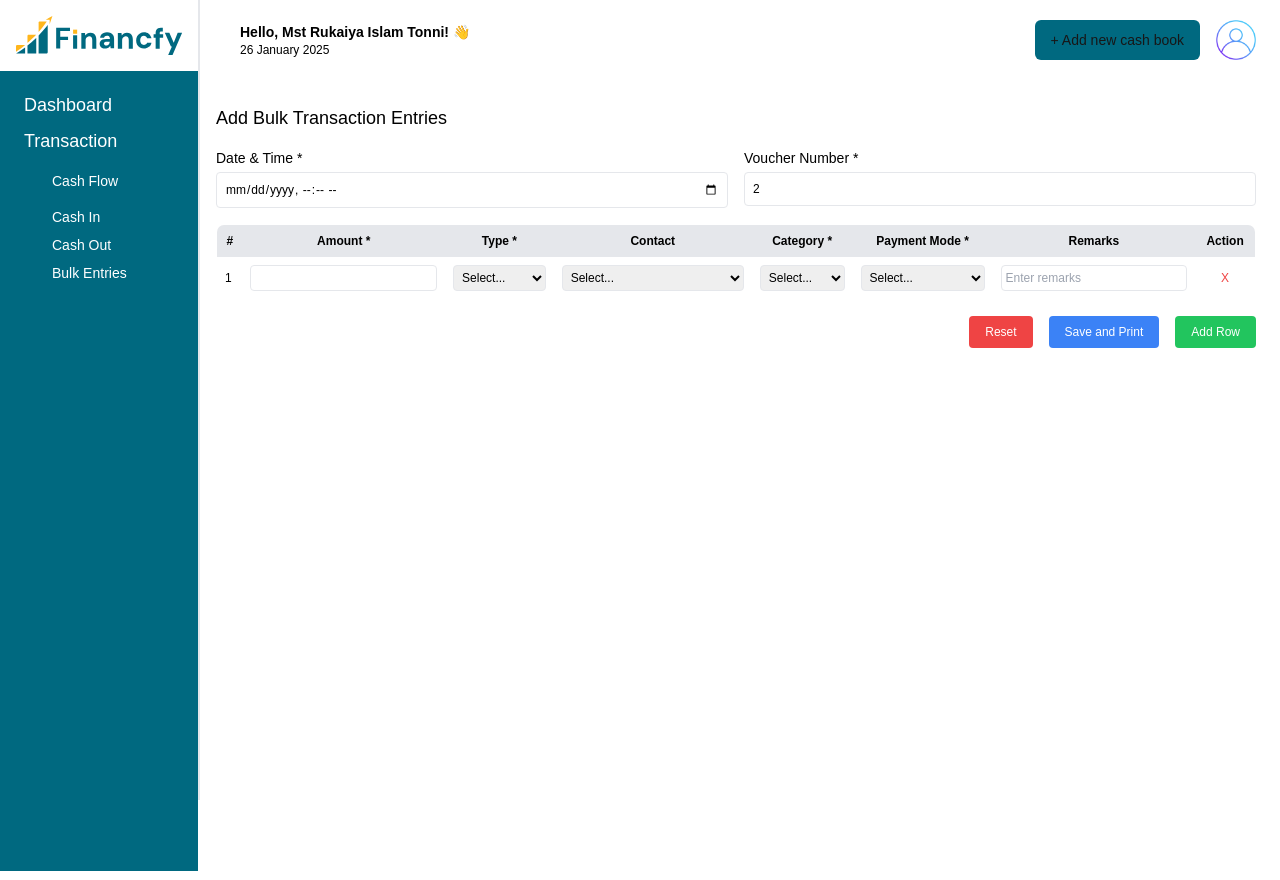
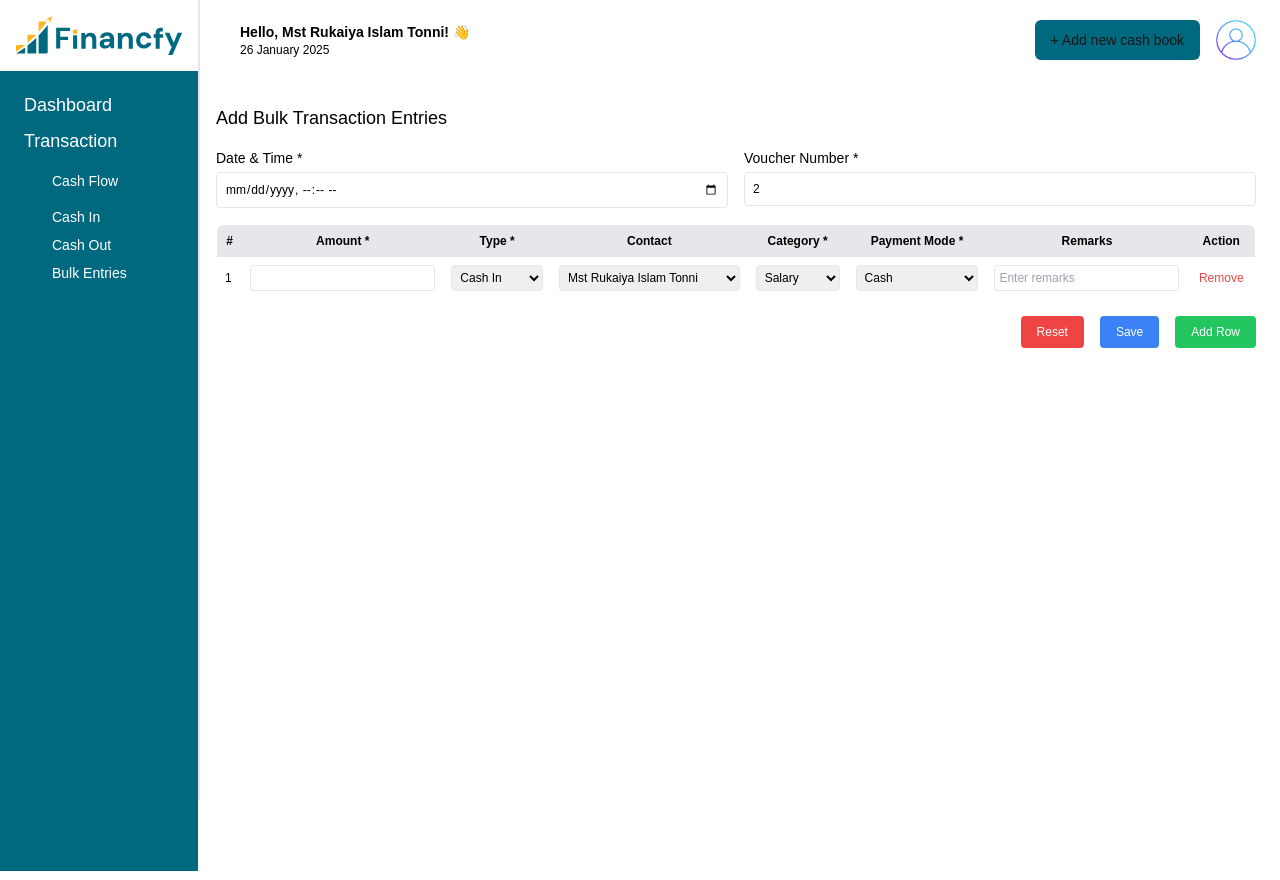
Before and after one commit to nokibsarkar/financfy-bulk-entry, a Next.js app in the folder frontend/: page /bulkEntries in a window 1280 px wide. Built offline with nearby package versions, Linux system fonts and the light colour scheme.

Commit message:
added row

```diff
--- a/frontend/app/bulkEntries/page.tsx
+++ b/frontend/app/bulkEntries/page.tsx
@@ -1,5 +1,81 @@
-import React from 'react'
+'use client'
+import React, { useEffect } from 'react'
+
+const BulkEntryRow = ({ ref, removeRowByID, id }: any) => {
+    const [count, setCount] = React.useState(1);
+    const [type, setType] = React.useState('Cash In');
+    const [contact, setContact] = React.useState('Mst Rukaiya Islam Tonni');
+    const [category, setCategory] = React.useState('Salary');
+    const [receiveMode, setReceiveMode] = React.useState('Cash');
+    const [remarks, setRemarks] = React.useState('');
+    useEffect(() => {
+        if(!ref)
+            return;
+        if (ref.current)
+            return;
+        ref.current = {
+            getValues: () => ({
+                type,
+                contact,
+                category,
+                receiveMode,
+                remarks,
+            }),
+        }
+    }, []);
+
+    return (
+        <tr className="border-b text-xs" id={id}>
+            <td className="p-2">1</td>
+            <td className="p-2"><input type="number" className="w-full p-1 border rounded" /></td>
+            <td className="p-2"><select className="w-full p-1 border rounded" value={type} onChange={e => setType(e.target.value)}>
+                <option>Select...</option>
+                <option>Cash In</option>
+                <option>Cash Out</option>
+            </select></td>
+            <td className="p-2"><select className="w-full p-1 border rounded" value={contact} onChange={e => setContact(e.target.value)}>
+                <option>Select...</option>
+                <option>Mst Rukaiya Islam Tonni</option>
+            </select></td>
+            <td className="p-2"><select className="w-full p-1 border rounded" value={category} onChange={e => setCategory(e.target.value)}>
+                <option>Select...</option>
+                <option>Salary</option>
+            </select></td>
+            <td className="p-2"><select className="w-full p-1 border rounded" value={receiveMode} onChange={e => setReceiveMode(e.target.value)}>
+                <option disabled>Select...</option>
+                <option>Cash</option>
+                <option>Online method</option>
+                <option>Bank</option>
+            </select></td>
+            <td className="p-2"><input type="text" className="w-full p-1 border rounded" placeholder="Enter remarks" value={remarks} onChange={e => setRemarks(e.target.value)} /></td>
+            <td className="p-2 text-center">
+                <button className="text-red-500" onClick={removeRowByID}>Remove</button>
+            </td>
+        </tr>
+    )
+}
 export default function User() {
+    const [rows, setRows] = React.useState<React.ReactNode[]>([]);
+    const [refs, setRefs] = React.useState<{ [k : string] : {current: any }}>({});
+    const removeRowByID = (id: string) => () => {
+        const ref = refs[id];
+        if(ref && ref.current)
+            delete refs[id];
+        setRows(rows.filter((r: any) => r.id !== id));
+    }
+    const addRow = () => {
+        const uniqueID = Math.random().toString(36).substring(7);
+        const ref = React.createRef();
+        setRefs({ ...refs, [uniqueID]: ref });
+        setRows([...rows, <BulkEntryRow ref={ref} removeRowByID={removeRowByID(uniqueID)} id={uniqueID} key={uniqueID} />]);
+    }
+    const saveBulkTransaction = () => {
+        const data = refs ? Object.values(refs).map(r => r.current.getValues()) : [];
+        console.log(data);
+    }
+    useEffect(() => {
+        addRow();
+    }, []);
     return (
         <main className='text-black bg-white ml-48' >
             <div className=" w-full h-screen bg-white p-6 ">
@@ -30,40 +106,14 @@ export default function User() {
                         </tr>
                     </thead>
                     <tbody>
-        <tr className="border-b text-xs">
-            <td className="p-2">1</td>
-            <td className="p-2"><input type="number" className="w-full p-1 border rounded" /></td>
-            <td className="p-2"><select className="w-full p-1 border rounded">
-                <option>Select...</option>
-                <option>Cash In</option>
-                <option>Cash Out</option>
-                </select></td>
-            <td className="p-2"><select className="w-full p-1 border rounded">
-                <option>Select...</option>
-                <option>Mst Rukaiya Islam Tonni</option>
-                </select></td>
-            <td className="p-2"><select className="w-full p-1 border rounded">
-                <option>Select...</option>
-                <option>Salary</option>
-                </select></td>
-            <td className="p-2"><select className="w-full p-1 border rounded">
-                <option>Select...</option>
-                <option>Cash</option>
-                <option>Online method</option>
-                <option>Bank</option>
-                </select></td>
-            <td className="p-2"><input type="text" className="w-full p-1 border rounded" placeholder="Enter remarks" /></td>
-            <td className="p-2 text-center">
-                <button className="text-red-500">X</button>
-            </td>
-        </tr>
+                        {rows}
                     </tbody>
                 </table>
 
                 <div className="mt-4 flex justify-end gap-4 text-xs">
                     <button className="px-4 py-2 bg-red-500 text-white rounded">Reset</button>
-        <button className="px-4 py-2 bg-blue-500 text-white rounded">Save and Print</button>
-        <button className="px-4 py-2 bg-green-500 text-white rounded">Add Row</button>
+                    <button className="px-4 py-2 bg-blue-500 text-white rounded" onClick={saveBulkTransaction}>Save</button>
+                    <button className="px-4 py-2 bg-green-500 text-white rounded" onClick={addRow}>Add Row</button>
 
                 </div>
             </div>
--- a/frontend/app/cashIn/page.tsx
+++ b/frontend/app/cashIn/page.tsx
@@ -9,7 +9,6 @@ export default function User() {
                     <AddTransactionForm type='cashIn' cashbookId={"1rj08gikk0000"} />
                   </div>
     </div>
-
          </main>
 
   );
```
Lines whose indentation alone changed are shown as unchanged.
